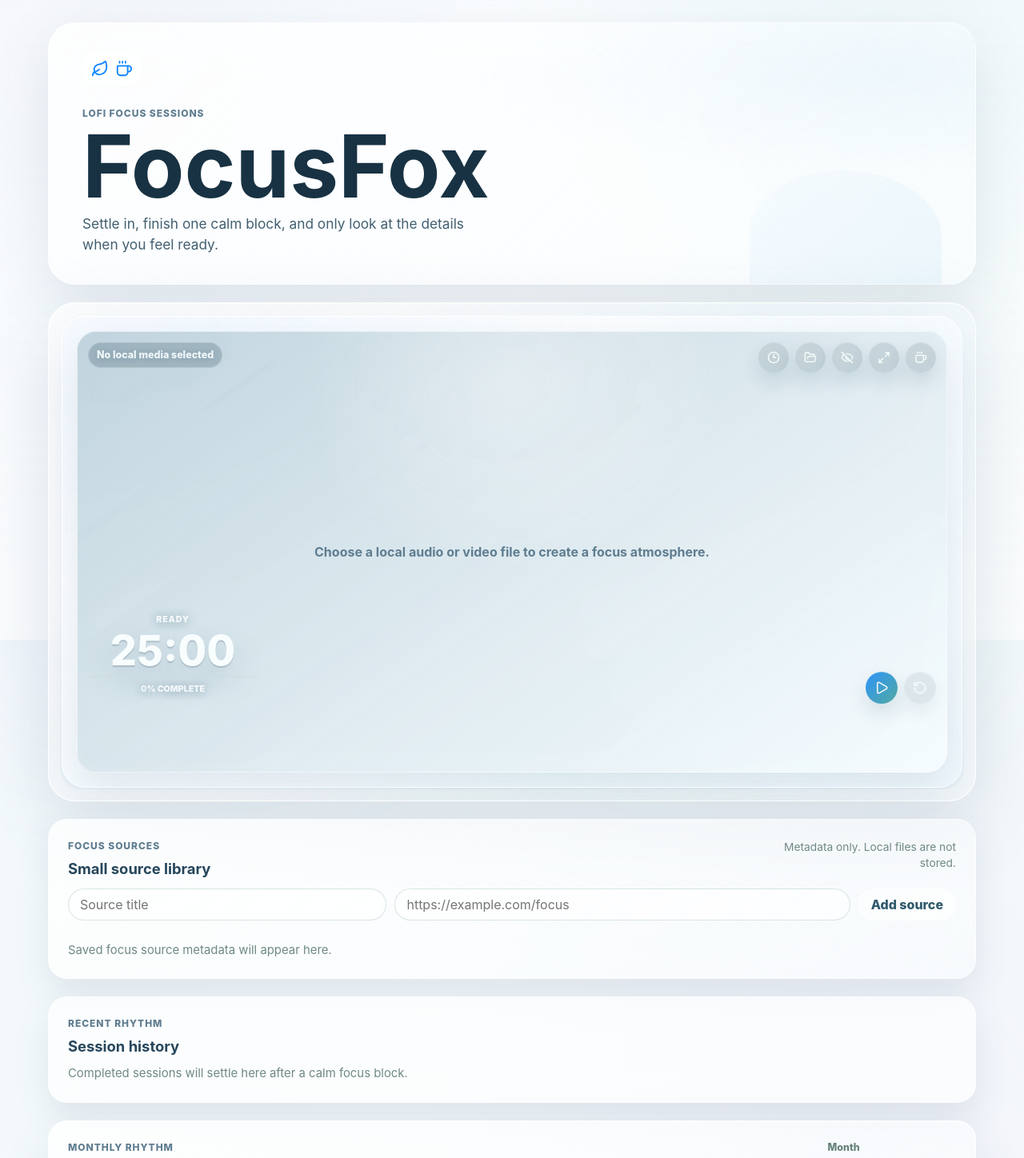
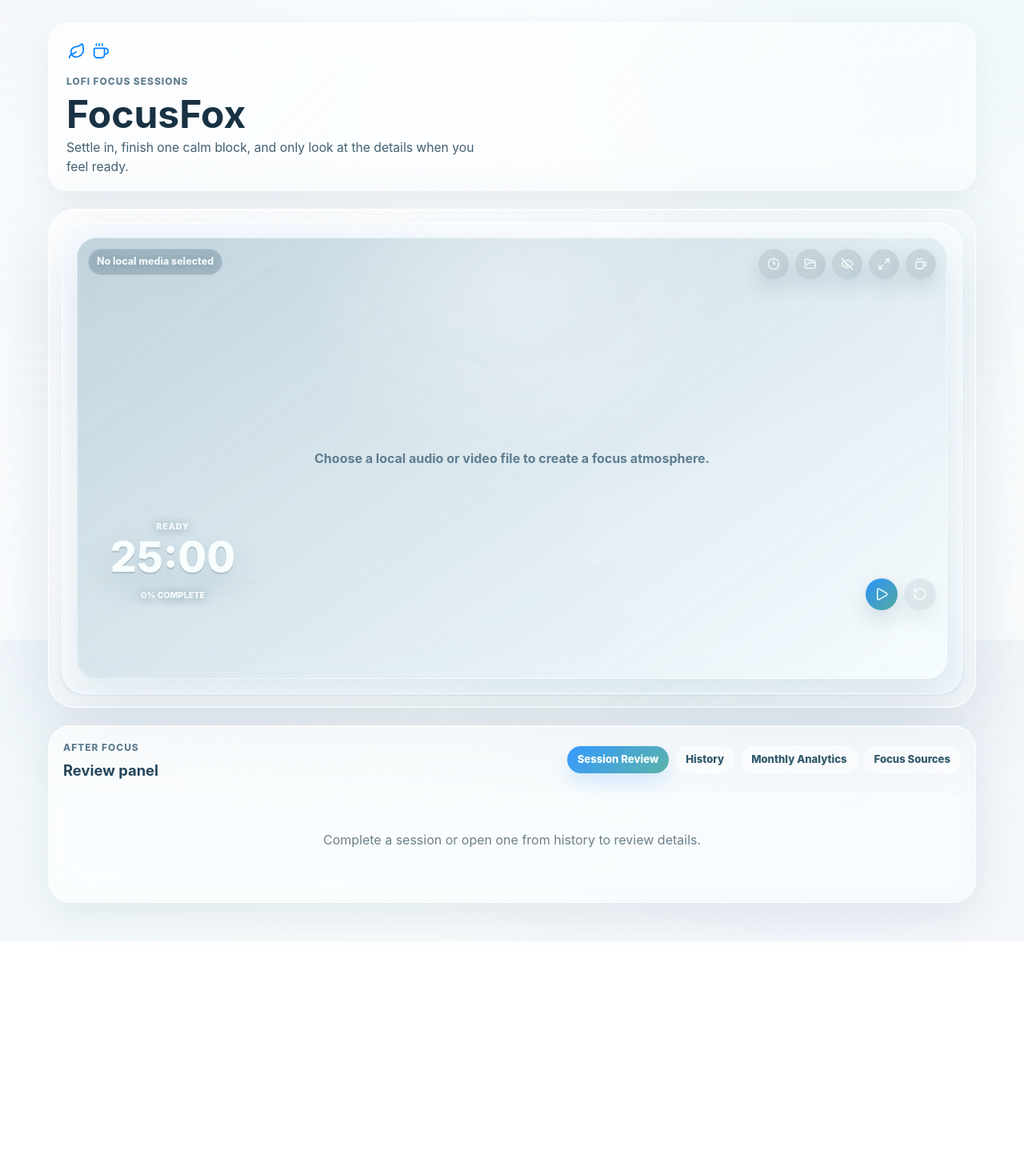
Before and after one commit to Ethan36Z/focusfox, a React (Vite) app: page / in a window 1280 px wide. Shown: the top 1448 px of the page at 80% size. After the commit the page ends 1177 px from the top, so only its background shows below. Built offline with nearby package versions, Linux system fonts and the light colour scheme.

Commit message:
Add tabbed review panel layout

```diff
--- a/src/App.tsx
+++ b/src/App.tsx
@@ -1,4 +1,4 @@
-import { useEffect } from 'react'
+import { useEffect, useState } from 'react'
 import { Coffee, Leaf } from 'lucide-react'
 import { DistractionButtons } from './components/DistractionButtons'
 import { DurationSelector } from './components/DurationSelector'
@@ -12,7 +12,10 @@ import { TimerControls } from './components/TimerControls'
 import { TimerDisplay } from './components/TimerDisplay'
 import { useFocusStore } from './store/focusStore'
 
+type ReviewTab = 'review' | 'history' | 'analytics' | 'sources'
+
 function App() {
+  const [reviewTab, setReviewTab] = useState<ReviewTab>('review')
   const status = useFocusStore((state) => state.status)
   const totalSeconds = useFocusStore((state) => state.totalSeconds)
   const remainingSeconds = useFocusStore((state) => state.remainingSeconds)
@@ -39,6 +42,13 @@ function App() {
   const clearHistory = useFocusStore((state) => state.clearHistory)
   const viewDetails = useFocusStore((state) => state.viewDetails)
   const startAnotherSession = useFocusStore((state) => state.startAnotherSession)
+
+  const reviewTabs: Array<{ id: ReviewTab; label: string }> = [
+    { id: 'review', label: 'Session Review' },
+    { id: 'history', label: 'History' },
+    { id: 'analytics', label: 'Monthly Analytics' },
+    { id: 'sources', label: 'Focus Sources' },
+  ]
 
   useEffect(() => {
     if (status !== 'running') {
@@ -71,6 +81,16 @@ function App() {
           ? 'Complete'
           : 'Ready'
 
+  function handleViewDetails() {
+    viewDetails()
+    setReviewTab('review')
+  }
+
+  function handleOpenSession(sessionId: string) {
+    openCompletedSession(sessionId)
+    setReviewTab('review')
+  }
+
   return (
     <main className="app-shell">
       <section className="hero-band" aria-labelledby="app-title">
@@ -98,7 +118,7 @@ function App() {
                 <SessionComplete
                   session={completedSession}
                   onStartAnother={startAnotherSession}
-                  onViewDetails={viewDetails}
+                  onViewDetails={handleViewDetails}
                 />
               ) : null
             }
@@ -143,20 +163,57 @@ function App() {
         </div>
       </div>
 
-      <FocusSourceLibrary />
+      <section className="review-shell" aria-labelledby="review-shell-title">
+        <div className="review-shell-heading">
+          <div>
+            <p className="eyebrow">After focus</p>
+            <h2 id="review-shell-title">Review panel</h2>
+          </div>
+          <div className="review-tabs" role="tablist" aria-label="Review views">
+            {reviewTabs.map((tab) => (
+              <button
+                aria-selected={reviewTab === tab.id}
+                className={
+                  reviewTab === tab.id ? 'review-tab active' : 'review-tab'
+                }
+                key={tab.id}
+                onClick={() => setReviewTab(tab.id)}
+                role="tab"
+                type="button"
+              >
+                {tab.label}
+              </button>
+            ))}
+          </div>
+        </div>
 
-      {completedSession && showDetails ? (
+        <div className="review-panel-body">
+          {reviewTab === 'review' ? (
+            completedSession && showDetails ? (
               <SessionStats session={completedSession} />
+            ) : (
+              <div className="review-empty">
+                Complete a session or open one from history to review details.
+              </div>
+            )
           ) : null}
 
+          {reviewTab === 'history' ? (
             <SessionHistory
               onClearHistory={clearHistory}
-        onOpenSession={openCompletedSession}
+              onOpenSession={handleOpenSession}
               selectedSessionId={completedSession?.id ?? null}
               sessions={completedSessions}
             />
+          ) : null}
 
+          {reviewTab === 'analytics' ? (
             <MonthlyAnalytics sessions={completedSessions} />
+          ) : null}
+
+          {reviewTab === 'sources' ? <FocusSourceLibrary /> : null}
+        </div>
+      </section>
     </main>
   )
 }
--- a/src/index.css
+++ b/src/index.css
@@ -105,29 +105,19 @@ input:disabled {
 .hero-band {
   position: relative;
   overflow: hidden;
-  min-height: 210px;
-  padding: 36px 42px;
-  border: 1px solid var(--fox-glass-border);
-  border-radius: 34px;
-  background:
-    linear-gradient(135deg, rgba(255, 255, 255, 0.68), rgba(248, 253, 255, 0.34)),
-    radial-gradient(ellipse at 88% 18%, rgba(111, 183, 232, 0.12), transparent 34%),
-    rgba(255, 255, 255, 0.34);
-  box-shadow: 0 24px 72px rgba(73, 95, 119, 0.13);
-  backdrop-filter: blur(28px) saturate(1.08);
+  min-height: 0;
+  padding: 18px 22px;
+  border: 1px solid rgba(255, 255, 255, 0.56);
+  border-radius: 24px;
+  background:
+    linear-gradient(135deg, rgba(255, 255, 255, 0.64), rgba(248, 253, 255, 0.3)),
+    rgba(255, 255, 255, 0.28);
+  box-shadow: 0 14px 38px rgba(73, 95, 119, 0.08);
+  backdrop-filter: blur(22px) saturate(1.06);
 }
 
 .hero-band::after {
-  position: absolute;
-  right: 42px;
-  bottom: -18px;
-  width: 240px;
-  height: 160px;
-  border-radius: 48% 52% 0 0;
-  background:
-    linear-gradient(145deg, rgba(255, 255, 255, 0.56), rgba(255, 255, 255, 0)),
-    rgba(111, 183, 232, 0.1);
-  content: "";
+  display: none;
 }
 
 .brand-mark {
@@ -135,9 +125,9 @@ input:disabled {
   gap: 8px;
   align-items: center;
   justify-content: center;
-  width: 74px;
-  height: 42px;
-  margin-bottom: 26px;
+  width: 56px;
+  height: 34px;
+  margin-bottom: 12px;
   border-radius: 999px;
   color: var(--fox-blue);
   background: rgba(255, 255, 255, 0.58);
@@ -161,10 +151,10 @@ p {
 
 h1 {
   max-width: 720px;
-  margin-bottom: 10px;
+  margin-bottom: 6px;
   color: var(--fox-ink);
-  font-size: clamp(3.4rem, 11vw, 6.8rem);
-  line-height: 0.9;
+  font-size: clamp(2rem, 5vw, 3rem);
+  line-height: 1;
   letter-spacing: 0;
   text-shadow: 0 3px 0 rgba(255, 255, 255, 0.55);
 }
@@ -181,7 +171,7 @@ h2 {
   max-width: 520px;
   margin-bottom: 0;
   color: #425f70;
-  font-size: 1.08rem;
+  font-size: 0.98rem;
 }
 
 .workspace-grid {
@@ -1480,6 +1470,75 @@ h2 {
   margin-top: 22px;
 }
 
+.review-shell {
+  margin-top: 22px;
+  padding: 18px;
+  border: 1px solid rgba(255, 255, 255, 0.52);
+  border-radius: 28px;
+  background:
+    linear-gradient(145deg, rgba(255, 255, 255, 0.56), rgba(248, 253, 255, 0.28)),
+    rgba(255, 255, 255, 0.24);
+  box-shadow:
+    inset 0 1px 0 rgba(255, 255, 255, 0.58),
+    0 18px 48px rgba(73, 95, 119, 0.1);
+  backdrop-filter: blur(24px) saturate(1.06);
+}
+
+.review-shell-heading {
+  display: flex;
+  justify-content: space-between;
+  gap: 18px;
+  align-items: center;
+}
+
+.review-tabs {
+  display: flex;
+  flex-wrap: wrap;
+  gap: 8px;
+  justify-content: flex-end;
+}
+
+.review-tab {
+  min-height: 34px;
+  padding: 0 13px;
+  border-radius: 999px;
+  color: #31596c;
+  font-size: 0.82rem;
+  font-weight: 850;
+  background: rgba(255, 255, 255, 0.48);
+  box-shadow: inset 0 0 0 1px rgba(255, 255, 255, 0.44);
+}
+
+.review-tab.active {
+  color: #f7fffb;
+  background: linear-gradient(135deg, rgba(10, 132, 255, 0.82), rgba(37, 154, 139, 0.74));
+  box-shadow: 0 12px 24px rgba(10, 132, 255, 0.14);
+}
+
+.review-panel-body {
+  margin-top: 16px;
+}
+
+.review-panel-body > .panel,
+.review-panel-body > .stats-panel,
+.review-panel-body > .history-panel,
+.review-panel-body > .analytics-panel,
+.review-panel-body > .focus-source-library {
+  margin-top: 0;
+}
+
+.review-empty {
+  display: grid;
+  min-height: 120px;
+  place-items: center;
+  padding: 22px;
+  border-radius: 20px;
+  color: var(--fox-muted);
+  text-align: center;
+  background: rgba(248, 253, 255, 0.58);
+  box-shadow: inset 0 0 0 1px rgba(255, 255, 255, 0.48);
+}
+
 .focus-source-library {
   display: grid;
   gap: 14px;
@@ -1723,8 +1782,8 @@ input:focus-visible {
   }
 
   .hero-band {
-    min-height: 220px;
-    padding: 30px 24px;
+    min-height: 0;
+    padding: 18px 20px;
     border-radius: 24px;
   }
 
@@ -1801,6 +1860,15 @@ input:focus-visible {
     flex-direction: column;
   }
 
+  .review-shell-heading {
+    align-items: stretch;
+    flex-direction: column;
+  }
+
+  .review-tabs {
+    justify-content: flex-start;
+  }
+
   .focus-player-stage {
     min-height: 500px;
   }
```
Lines whose indentation alone changed are shown as unchanged.
